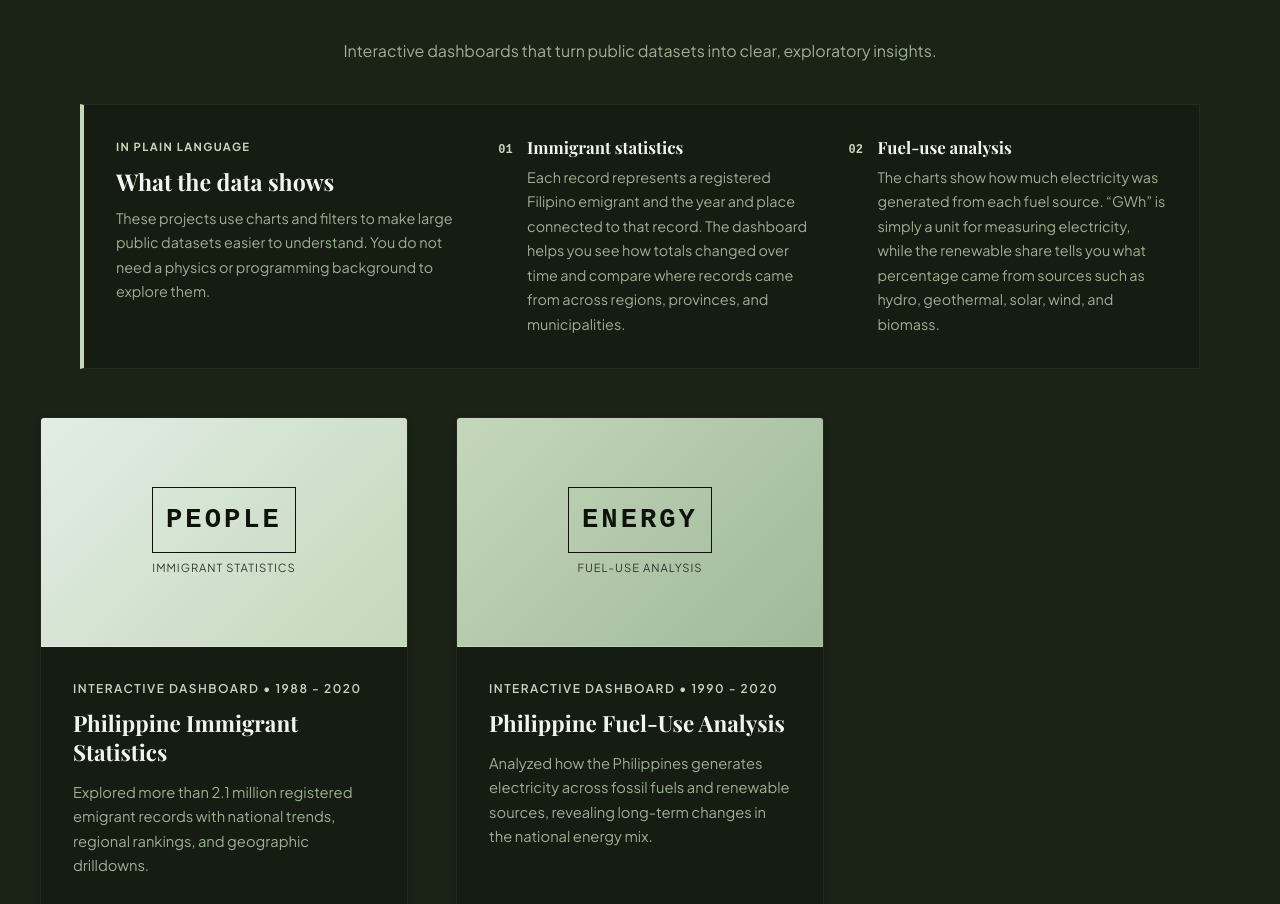
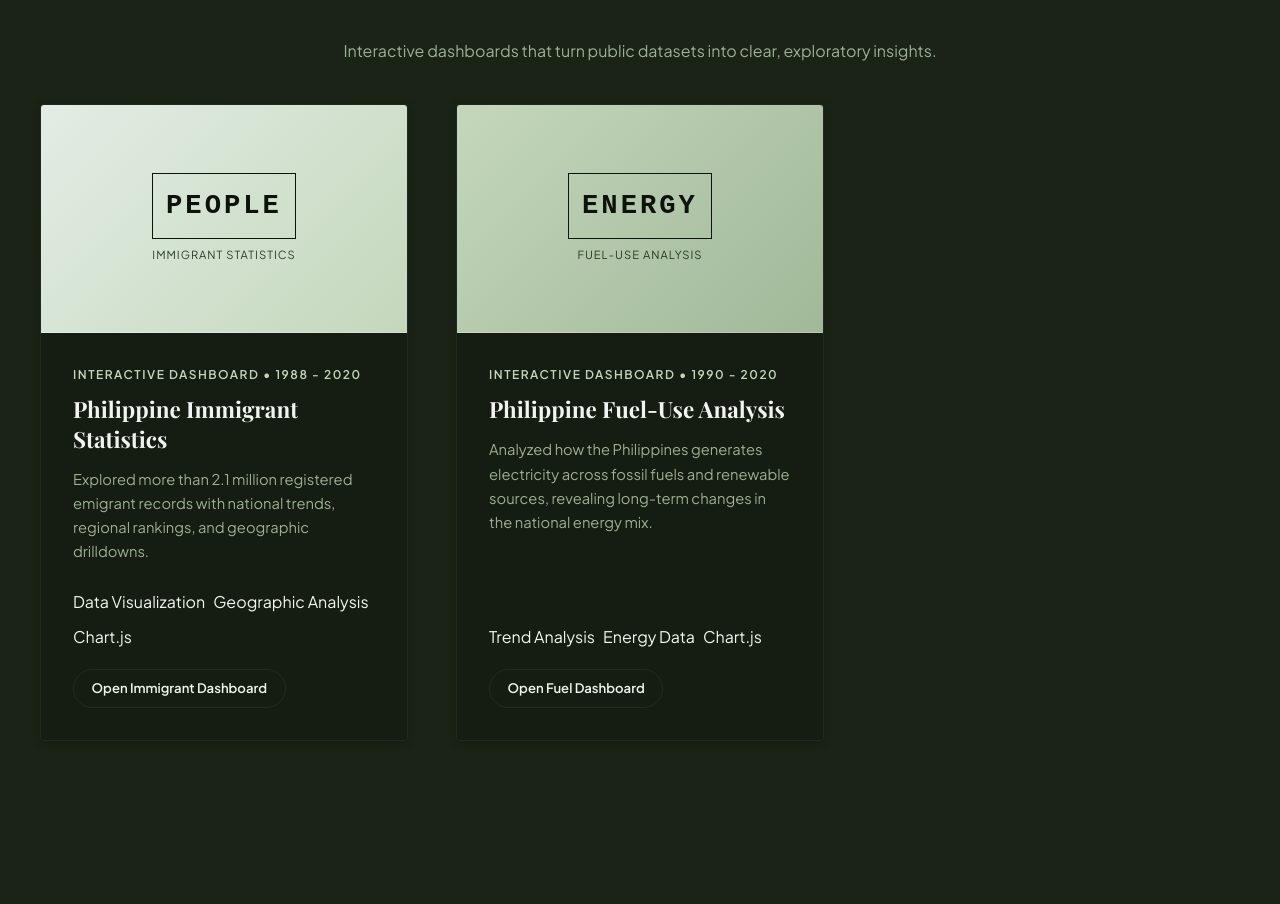
Before and after one commit to Kareyul/Kareyul, a website: page index.html in a window 1280 px wide. Shown: the part 3538-4442 px from the top of the page. Drawn offline with nearby package versions, Linux system fonts and the light colour scheme; a web font is replaced by a local one.

Commit message:
Remove dashboard explanation panels

```diff
--- a/index.html
+++ b/index.html
@@ -249,27 +249,6 @@
         <div class="container">
             <h2 class="section-title">Data Science Projects</h2>
             <p class="data-science-intro">Interactive dashboards that turn public datasets into clear, exploratory insights.</p>
-            <div class="data-science-explainer">
-                <div class="data-science-explainer-heading">
-                    <span class="explainer-label">In plain language</span>
-                    <h3>What the data shows</h3>
-                    <p>These projects use charts and filters to make large public datasets easier to understand. You do not need a physics or programming background to explore them.</p>
-                </div>
-                <div class="data-science-explainer-item">
-                    <span class="explainer-number">01</span>
-                    <div>
-                        <h4>Immigrant statistics</h4>
-                        <p>Each record represents a registered Filipino emigrant and the year and place connected to that record. The dashboard helps you see how totals changed over time and compare where records came from across regions, provinces, and municipalities.</p>
-                    </div>
-                </div>
-                <div class="data-science-explainer-item">
-                    <span class="explainer-number">02</span>
-                    <div>
-                        <h4>Fuel-use analysis</h4>
-                        <p>The charts show how much electricity was generated from each fuel source. “GWh” is simply a unit for measuring electricity, while the renewable share tells you what percentage came from sources such as hydro, geothermal, solar, wind, and biomass.</p>
-                    </div>
-                </div>
-            </div>
             <div class="projects-grid">
                 <div class="project-card slide-up">
                     <div class="project-image data-analysis-preview immigrant-preview">
--- a/style.css
+++ b/style.css
@@ -695,64 +695,6 @@ h1, h2, h3, h4, h5, h6 {
     text-align: center;
 }
 
-.data-science-explainer {
-    background-color: var(--bg-card);
-    border: 1px solid var(--border-color);
-    border-left: 4px solid var(--primary-olive);
-    display: grid;
-    gap: 1.5rem 2rem;
-    grid-template-columns: 1.1fr 1fr 1fr;
-    margin: 0 auto 3rem;
-    max-width: 1120px;
-    padding: 2rem;
-}
-
-.data-science-explainer-heading h3,
-.data-science-explainer-item h4 {
-    color: var(--text-primary);
-    font-family: var(--font-heading);
-}
-
-.data-science-explainer-heading h3 {
-    font-size: 1.45rem;
-    margin-bottom: 0.6rem;
-}
-
-.data-science-explainer-heading p,
-.data-science-explainer-item p {
-    color: var(--text-muted);
-    font-size: 0.9rem;
-    line-height: 1.7;
-}
-
-.explainer-label {
-    color: var(--primary-olive);
-    display: block;
-    font-size: 0.7rem;
-    font-weight: 700;
-    letter-spacing: 1.4px;
-    margin-bottom: 0.7rem;
-    text-transform: uppercase;
-}
-
-.data-science-explainer-item {
-    display: flex;
-    gap: 0.9rem;
-}
-
-.data-science-explainer-item h4 {
-    font-size: 1.05rem;
-    margin-bottom: 0.45rem;
-}
-
-.explainer-number {
-    color: var(--primary-olive);
-    font-family: var(--font-mono);
-    font-size: 0.75rem;
-    font-weight: 700;
-    padding-top: 0.2rem;
-}
-
 .fuel-preview {
     background: linear-gradient(135deg, var(--primary-olive), var(--light-olive));
 }
```
Also changed, not shown: Website for data analysis/public/index.html (+4 -40 lines).
